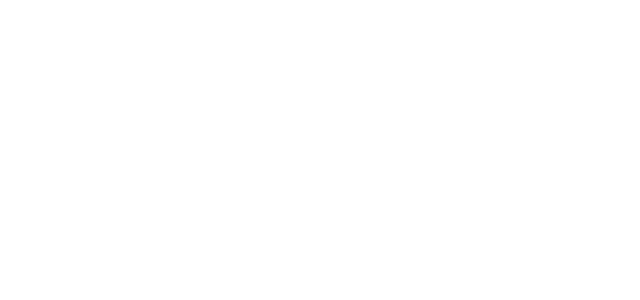
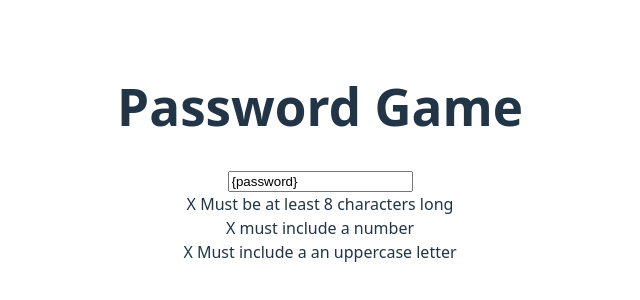
Before and after one commit to cinedalida/password-game, a React (Vite) app in the folder pass-game/: page / in a window 1280 px wide. Shown: the part 246-546 px from the top of the page, without its empty margins (320-960 px from the left). Built offline with nearby package versions, Linux system fonts and the light colour scheme.

Commit message:
Added: return

```diff
--- a/pass-game/src/App.jsx
+++ b/pass-game/src/App.jsx
@@ -34,7 +34,40 @@
 
   const isGameOver = satisfiedConditions.length === conditionsList.length;
 
-  return <></>;
+  return (
+    <>
+      <div className="app">
+        <h1 className="title">Password Game</h1>
+      </div>
+      <input
+        type="text"
+        placeholder="Enter Password..."
+        value="{password}"
+        onChange={(e) => setPassword(e.target.value)}
+        disabled={isGameOver}
+      ></input>
+
+      {isGameOver && (
+        <h2 className="success">All conditions satisfied! Game Over!</h2>
+      )}
+
+      <div className="conditions not-met">
+        {unsatisfiedConditions.map((cond) => (
+          <div key={cond.id} className="condition red">
+            X {cond.description}
+          </div>
+        ))}
+      </div>
+
+      <div className="conditions met">
+        {satisfiedConditions.map((cond) => (
+          <div key={cond.id} className="condition green">
+            {cond.description}
+          </div>
+        ))}
+      </div>
+    </>
+  );
 }
 
 export default App;
```
